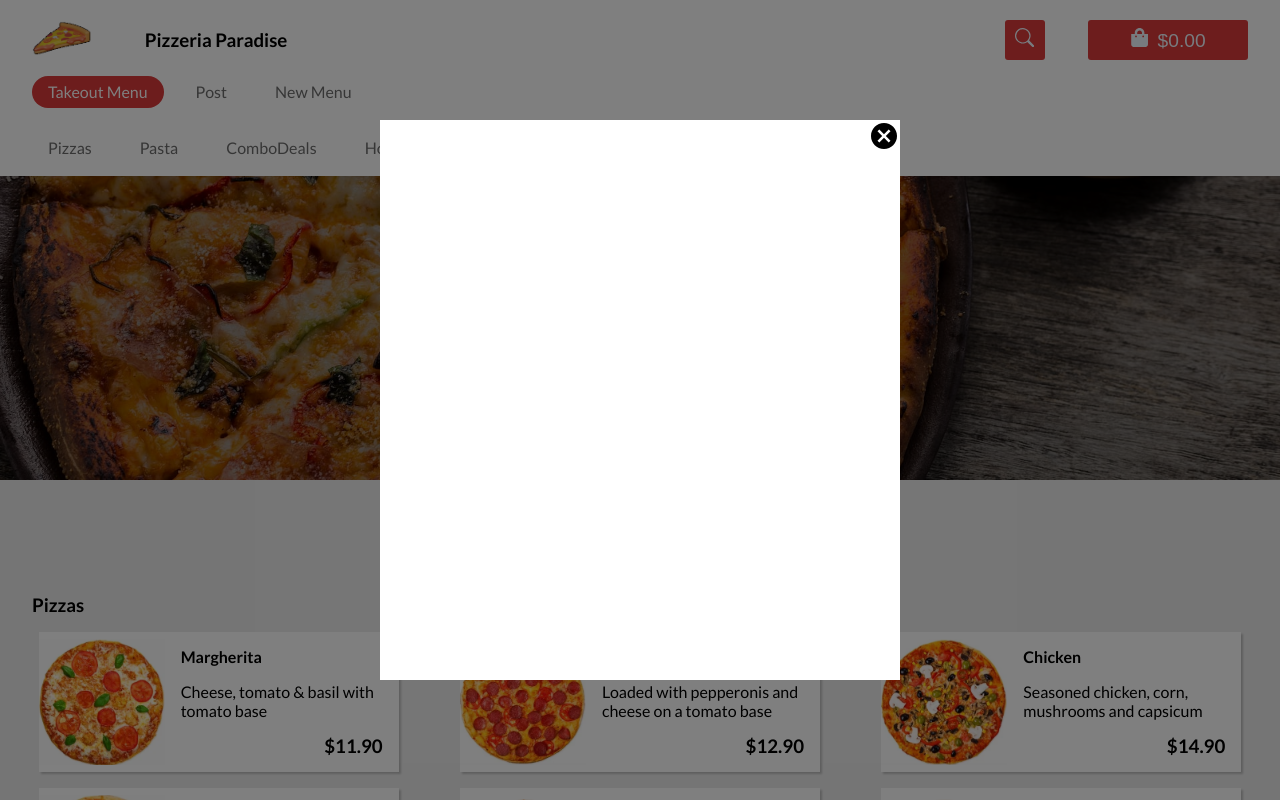
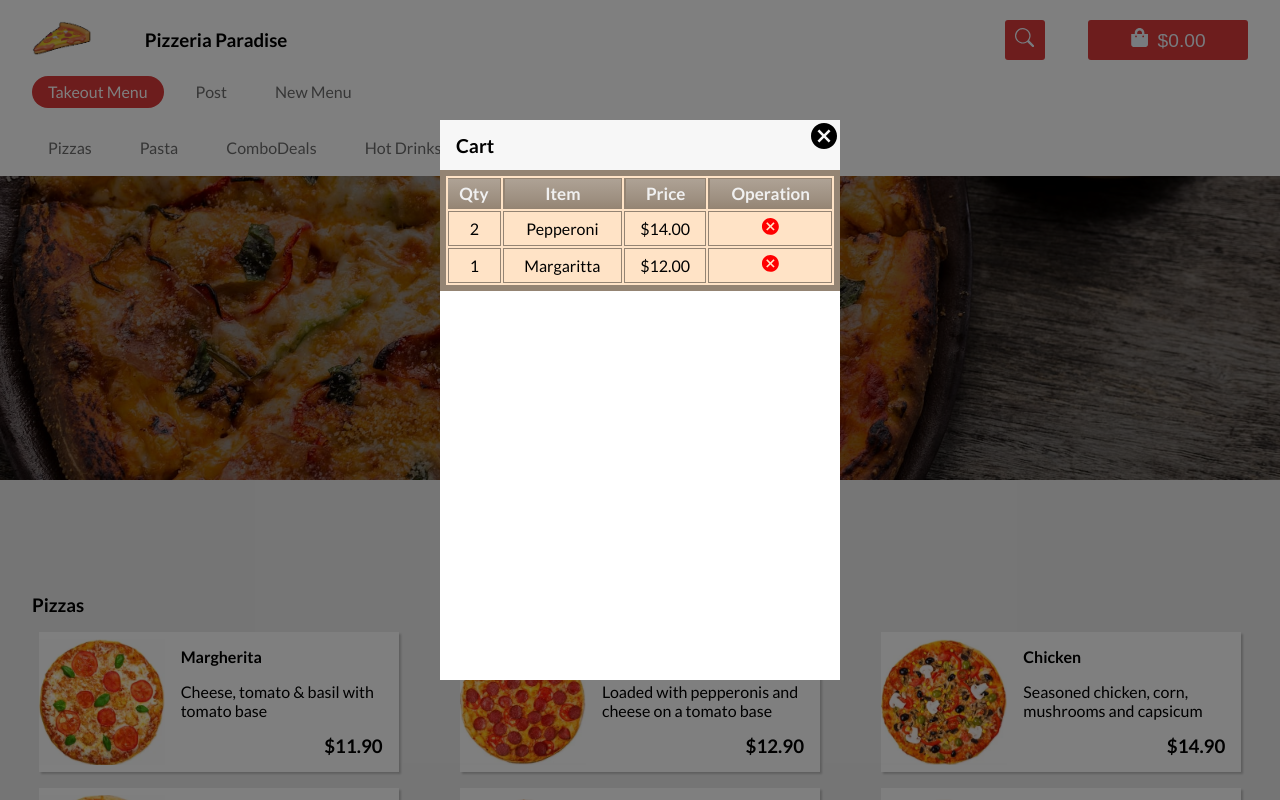
Before and after one commit to ajarek/react-57-vite-pizzeria-online-ordering-system, a React (Vite) app: page / in a window 1280 px wide. Both pictures are taken after a click on the button "$0.00". Shown: the top 800 px of the page. Built offline with nearby package versions, Linux system fonts and the light colour scheme.

Commit message:
added table

```diff
--- a/src/components/Cart/Cart.css
+++ b/src/components/Cart/Cart.css
@@ -1,13 +1,22 @@
 .cart{
-  width: 520px;
+  width: 400px;
   min-height: 70vh;
   background-color: #fff;
   display: flex;
   flex-direction: column;
   align-items: center;
-  justify-content: space-between;
-  padding: 2rem;
+  justify-content: flex-start;
   position: relative;
+}
+.cart .title{
+ width: 100%;
+ height: 50px;
+ display: flex;
+ align-items: center;
+ padding: 0 1rem;
+ font-size: 1.2rem;
+ font-weight: 600;
+ background-color:#f7f7f7 ;
 }
 .cart .close{
   font-size: 2rem;
@@ -20,3 +29,38 @@
 .cart .close:hover{
   font-size: 2.5rem;
 }
+table {
+  border:6px solid #948473;
+  background-color: #FFE3C6;
+  width: 100%;
+  text-align: center;
+
+}
+table td, table th {
+  border: 1px solid #948473;
+  padding: 4px 4px;
+}
+table tbody td {
+  font-size: 16px;
+}
+table thead {
+  background: #948473;
+  background: -moz-linear-gradient(top, #afa396 0%, #9e9081 66%, #948473 100%);
+  background: -webkit-linear-gradient(top, #afa396 0%, #9e9081 66%, #948473 100%);
+  background: linear-gradient(to bottom, #afa396 0%, #9e9081 66%, #948473 100%);
+}
+table thead th {
+  font-size: 17px;
+  font-weight: bold;
+  color: #F0F0F0;
+  text-align: center;
+  border-left: 2px solid #948473;
+}
+table thead th:first-child {
+  border-left: none;
+}
+table tbody td:nth-child(4) {
+  color: red;
+  font-size: 1.3rem;
+  cursor: pointer;
+}
--- a/src/components/Cart/Cart.jsx
+++ b/src/components/Cart/Cart.jsx
@@ -1,17 +1,53 @@
-import React ,{useEffect, useState, useContext} from 'react'
-import { IoMdCloseCircle } from 'react-icons/io';
+import React, { useEffect, useState, useContext } from 'react'
+import { IoMdCloseCircle } from 'react-icons/io'
 import { AppContext } from '../../App'
 import './Cart.css'
 const Cart = () => {
-  const {items, setItems, count, setCount, valueAll,addToCart,setAddToCart,openCart,setOpenCart} = useContext(AppContext)
+  const {
+    items,
+    setItems,
+    count,
+    setCount,
+    valueAll,
+    addToCart,
+    setAddToCart,
+    openCart,
+    setOpenCart,
+  } = useContext(AppContext)
   return (
     <div className='cart'>
-     <div
-       className="close"
-       onClick={()=>setOpenCart(null)}
-       >
-        <IoMdCloseCircle/>
-        </div>
+      <div className='title'>Cart</div>
+      <div
+        className='close'
+        onClick={() => setOpenCart(null)}
+      >
+        <IoMdCloseCircle />
+      </div>
+      <table class='table'>
+        <thead>
+          <tr>
+            <th>Qty</th>
+            <th>Item</th>
+            <th>Price</th>
+            <th>Operation</th>
+
+          </tr>
+        </thead>
+        <tbody>
+          <tr>
+            <td>2</td>
+            <td>Pepperoni</td>
+            <td>$14.00</td>
+            <td><IoMdCloseCircle /></td>
+          </tr>
+          <tr>
+            <td>1</td>
+            <td>Margaritta</td>
+            <td>$12.00</td>
+            <td><IoMdCloseCircle /></td>
+          </tr>
+        </tbody>
+      </table>
     </div>
   )
 }
```
